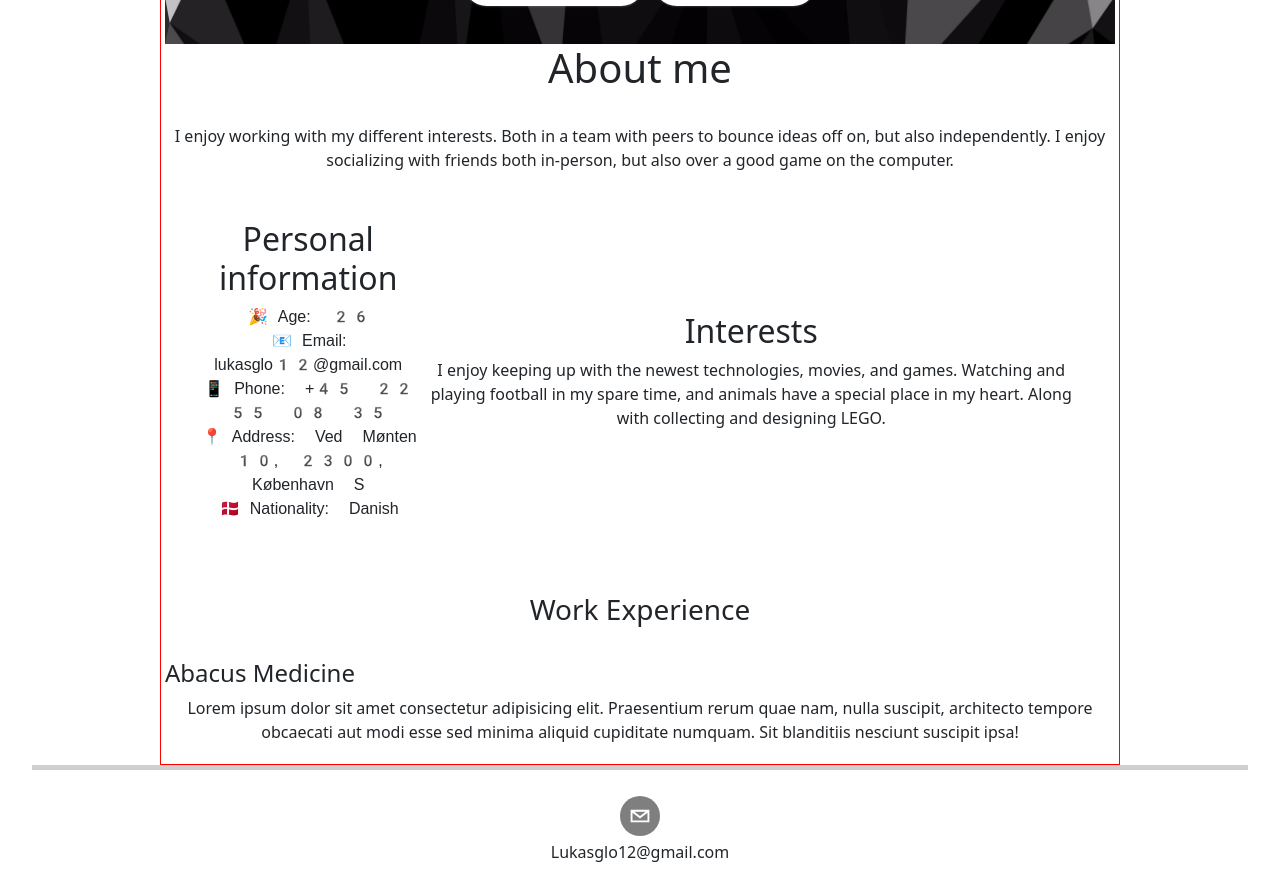
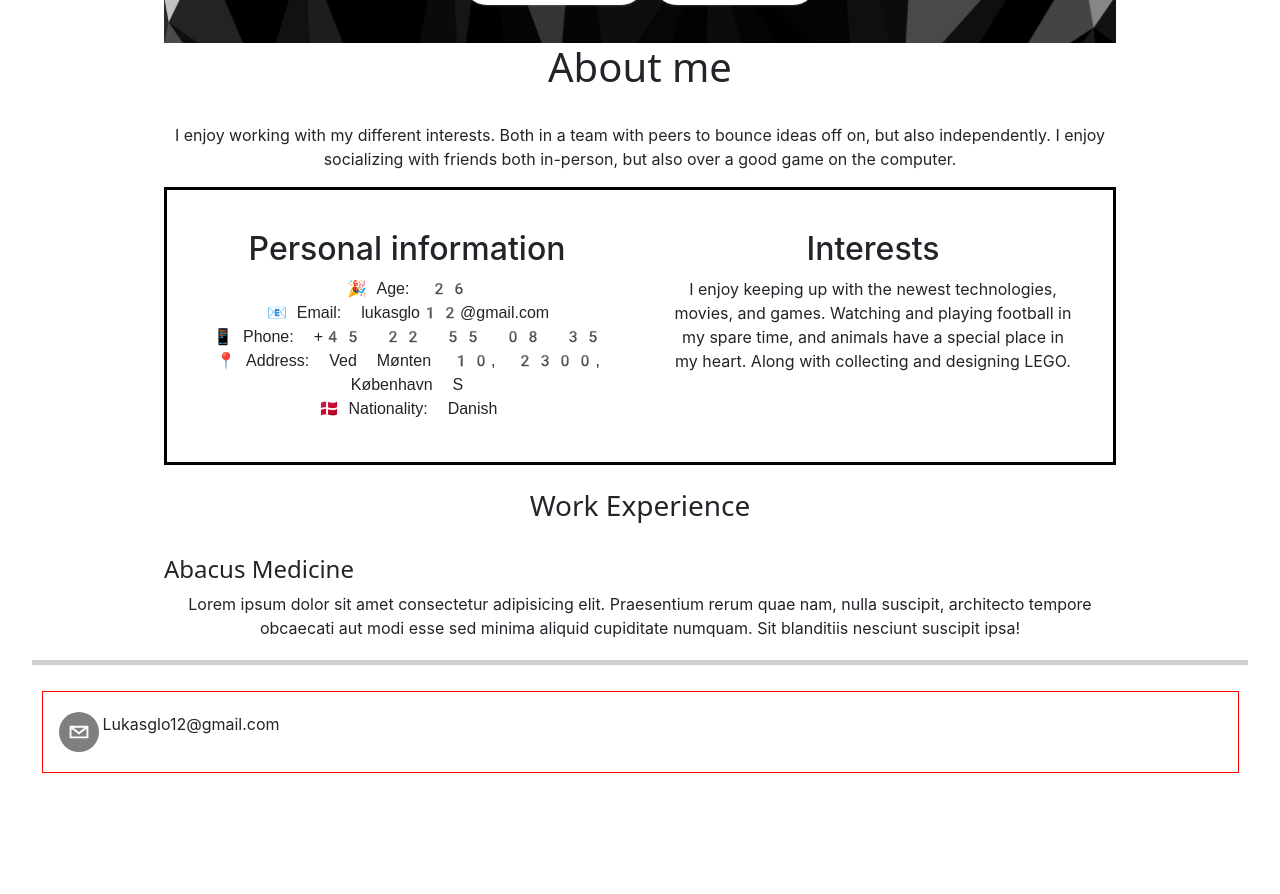
Before and after one commit to lubrozz/lukas-portfolio, a React (Vite) app: page /#/ in a window 1280 px wide. Shown: the part 620-1514 px from the top of the page. After the commit the page ends 1403 px from the top, so only its background shows below. Built offline with nearby package versions, Linux system fonts and the light colour scheme.

Commit message:
Added a lot of CSS

```diff
--- a/src/App.css
+++ b/src/App.css
@@ -18,33 +18,38 @@ footer {
   text-align: center;
 }
 
+p {
+  font-family: "Basier circle", -apple-system, system-ui, "Segoe UI", Roboto,
+    "Helvetica Neue", Arial, "Noto Sans", sans-serif, "Apple Color Emoji",
+    "Segoe UI Emoji", "Segoe UI Symbol", "Noto Color Emoji";
+}
+
+h2 {
+  font-family: "Basier circle", -apple-system, system-ui, "Segoe UI", Roboto,
+    "Helvetica Neue", Arial, "Noto Sans", sans-serif, "Apple Color Emoji",
+    "Segoe UI Emoji", "Segoe UI Symbol", "Noto Color Emoji";
+}
+
 .container {
   display: flex;
   flex-direction: column;
   align-items: center;
 }
 
+.container-footer {
+  display: flex;
+  align-items: center;
+  width: 95%;
+  flex-wrap: wrap;
+  text-align: center;
+  margin-left: auto;
+  margin-right: auto;
+  padding: 1rem;
+  border: 1px solid red;
+}
+
 .grey {
   background-color: rgb(65, 65, 58);
-}
-
-.h2 {
-  font-family: "Basier circle", -apple-system, system-ui, "Segoe UI", Roboto,
-    "Helvetica Neue", Arial, "Noto Sans", sans-serif, "Apple Color Emoji",
-    "Segoe UI Emoji", "Segoe UI Symbol", "Noto Color Emoji";
-}
-
-.p {
-  font-family: "Basier circle", -apple-system, system-ui, "Segoe UI", Roboto,
-    "Helvetica Neue", Arial, "Noto Sans", sans-serif, "Apple Color Emoji",
-    "Segoe UI Emoji", "Segoe UI Symbol", "Noto Color Emoji";
-}
-
-.solid-box {
-  background-color: none;
-  height: 60px;
-  padding: 30px;
-  box-sizing: border-box;
 }
 
 .polyBackground {
@@ -53,6 +58,7 @@ footer {
   background-size: cover;
   background-position: center;
   background-repeat: no-repeat;
+  /*border: 1px solid blue; */
 }
 
 .center-box {
@@ -60,7 +66,14 @@ footer {
   margin: auto;
   padding: 0.25rem;
   align-content: center;
-  border: 1px solid red;
+  /*border: 1px solid red;*/
+}
+
+.small-element-containers {
+  height: 12rem;
+  width: 25rem;
+  margin: 0.5rem;
+  /*border: 1px solid red;*/
 }
 
 .double-element {
@@ -72,6 +85,11 @@ footer {
   padding: 2rem;
   box-sizing: border-box;
   margin-bottom: 0;
+  /*border: 1px solid red;*/
+}
+
+.border-black {
+  border: 3px solid black;
 }
 
 .nav {
@@ -176,7 +194,7 @@ footer {
 
 .button-81:hover {
   background-color: #79808a;
-  color: #0c0c0c;
+  color: #ffffff;
 }
 
 @media (min-width: 768px) {
@@ -185,8 +203,6 @@ footer {
     padding: 1rem 2rem;
   }
 }
-
-
 
 /* Check for travel-check in */
 .circle {
@@ -253,3 +269,9 @@ footer {
   padding: 0;
   cursor: pointer;
 }
+
+.icon-email {
+  height: 25px;
+  width: 25px;
+  padding: 0.25rem;
+}
```
